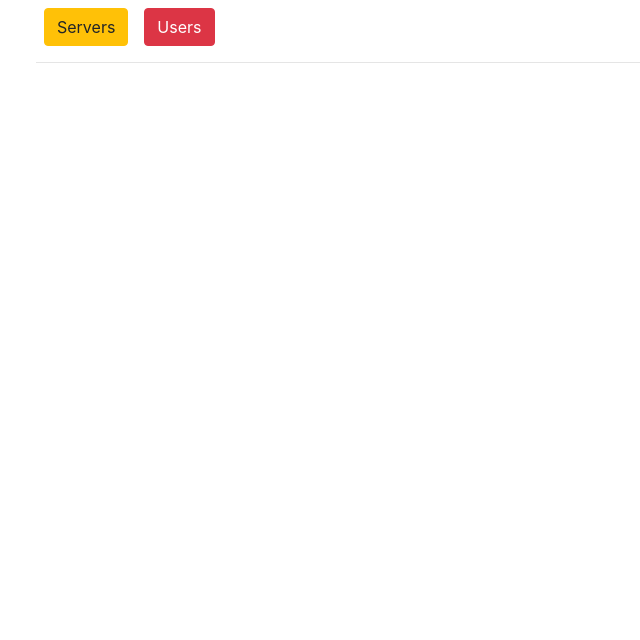
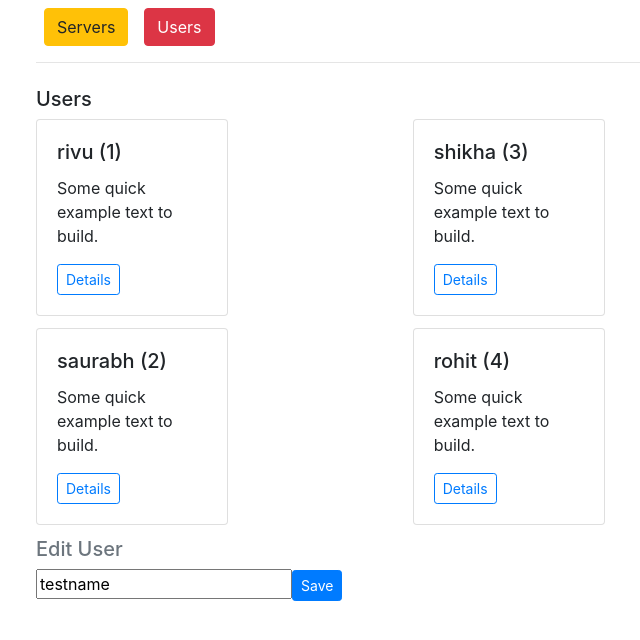
Before and after one commit to rohitverma1989/angularAllBasicsNgrx, an Angular app: page /users/1/edit in a window 1280 px wide. Before the commit this address led to /. Shown: the top 640 px of the page, without its empty margins (49-689 px from the left). Built offline with nearby package versions, Linux system fonts and the light colour scheme.

Commit message:
Routing-MaintainingQueryParamByQueryparamshandling

```diff
--- /dev/null
+++ b/src/app/modules/users/user/edit-user/edit-user.component.html
@@ -0,0 +1,3 @@
+<h5 class="text-secondary">Edit User</h5>
+<input type="text" [(ngModel)]="name">
+<button class="btn btn-sm btn-primary" (click)="onSaveUser()">Save</button>
--- /dev/null
+++ b/src/app/modules/users/user/edit-user/edit-user.component.ts
@@ -0,0 +1,14 @@
+import { componentFactoryName } from "@angular/compiler";
+import { Component, OnInit } from "@angular/core";
+
+@Component({
+  selector: "[editUser]",
+  templateUrl: "./edit-user.component.html"
+})
+export class EditUserComponent implements OnInit {
+  name: string = "testname ";
+  ngOnInit(): void {
+  }
+
+  onSaveUser() { }
+}
--- a/src/app/modules/users/user/user.component.html
+++ b/src/app/modules/users/user/user.component.html
@@ -2,3 +2,9 @@
 
 <div class="text-secondary">Name <em class="text-dark font-weight-bold"> {{user.name}} </em></div>
 <div class="text-secondary">Id <em class="text-dark font-weight-bold"> {{user.id}} </em></div>
+<!-- <div *ngIf="allowEdit"> -->
+<div>
+  <div class="btn btn-sm btn-primary" (click)="onEditUser(user.id)">
+    Edit
+  </div>
+</div>
--- a/src/app/modules/users/user/user.component.ts
+++ b/src/app/modules/users/user/user.component.ts
@@ -10,7 +10,9 @@ import { UsersService } from "src/app/services/users.service";
 })
 export class UserComponent implements OnInit, OnDestroy {
   user: UserModel;
+  allowEdit: boolean;
   paramSubscription: Subscription;
+  querySubscription: Subscription;
 
   constructor(private router: Router, private route: ActivatedRoute, private usersService: UsersService) { }
 
@@ -19,6 +21,18 @@ export class UserComponent implements OnInit, OnDestroy {
       var userId = param["id"];
       this.user = this.usersService.getUserById(userId);
     });
+
+    this.querySubscription = this.route.queryParams.subscribe((param: Params) => {
+      debugger;
+      var allowEdit = param["allowEdit"];
+      this.allowEdit = allowEdit == '1' ? true : false;
+    });
+
+  }
+
+  onEditUser(userId: string) {
+    debugger;
+    this.router.navigate(["users", userId, "edit"], { queryParamsHandling: "merge" });
   }
 
   ngOnDestroy(): void {
--- a/src/app/modules/users/users.component.ts
+++ b/src/app/modules/users/users.component.ts
@@ -15,13 +15,10 @@ export class UsersComponent implements OnInit {
   }
 
   ngOnInit(): void {
-    debugger;
     this.users = this.usersService.getAllUsers();
   }
 
   goToUserDetails(userId: string) {
-    this.router.navigate(["/users", userId]);
+    this.router.navigate(["/users", userId], { queryParams: { allowEdit: userId == "2" ? '1' : 0 } });
   }
-
-
 }
```
Also changed, not shown: src/app/app.module.ts (+6 -1 lines), 1 other file (tests, documents, lock files or other folders).
